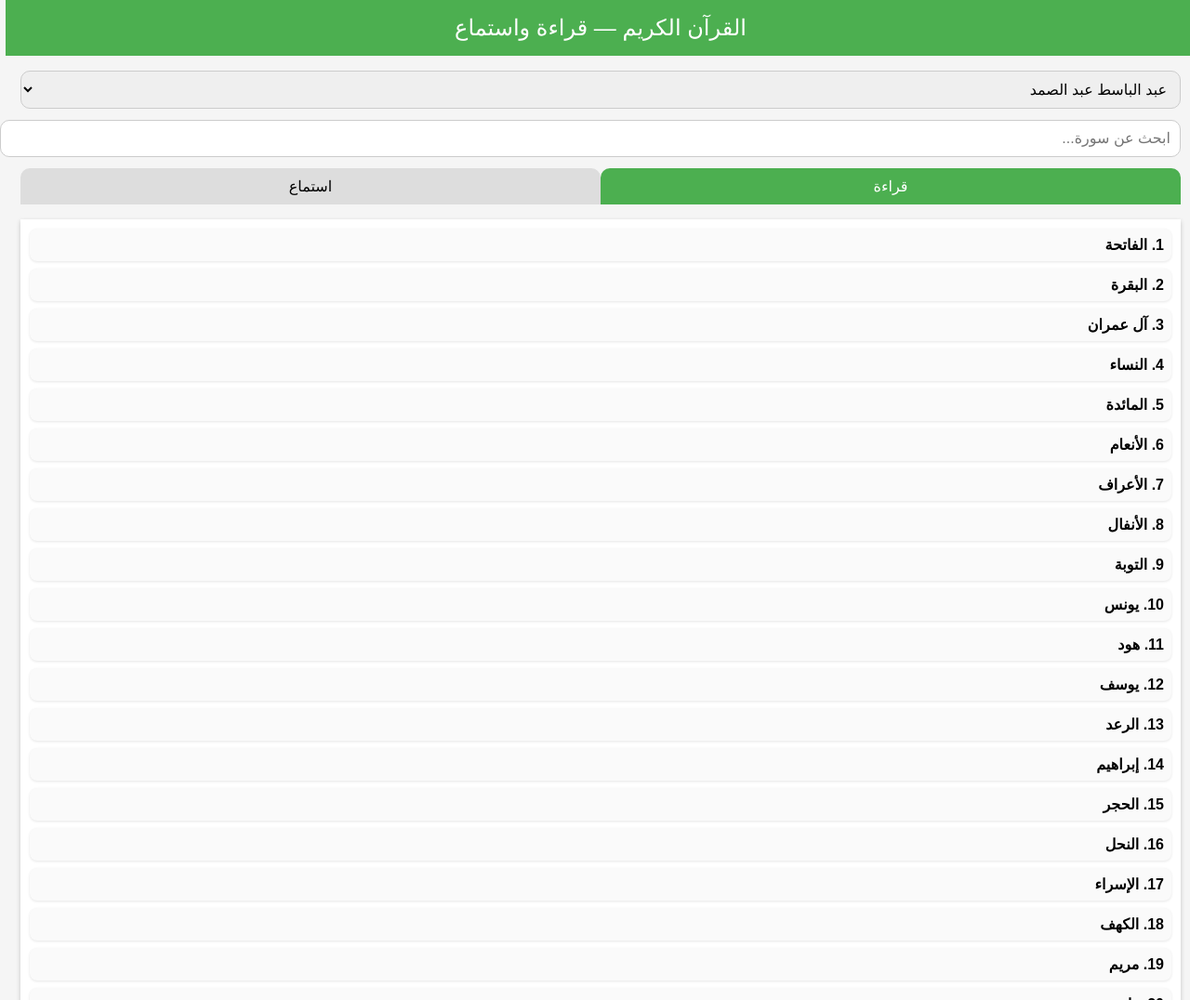
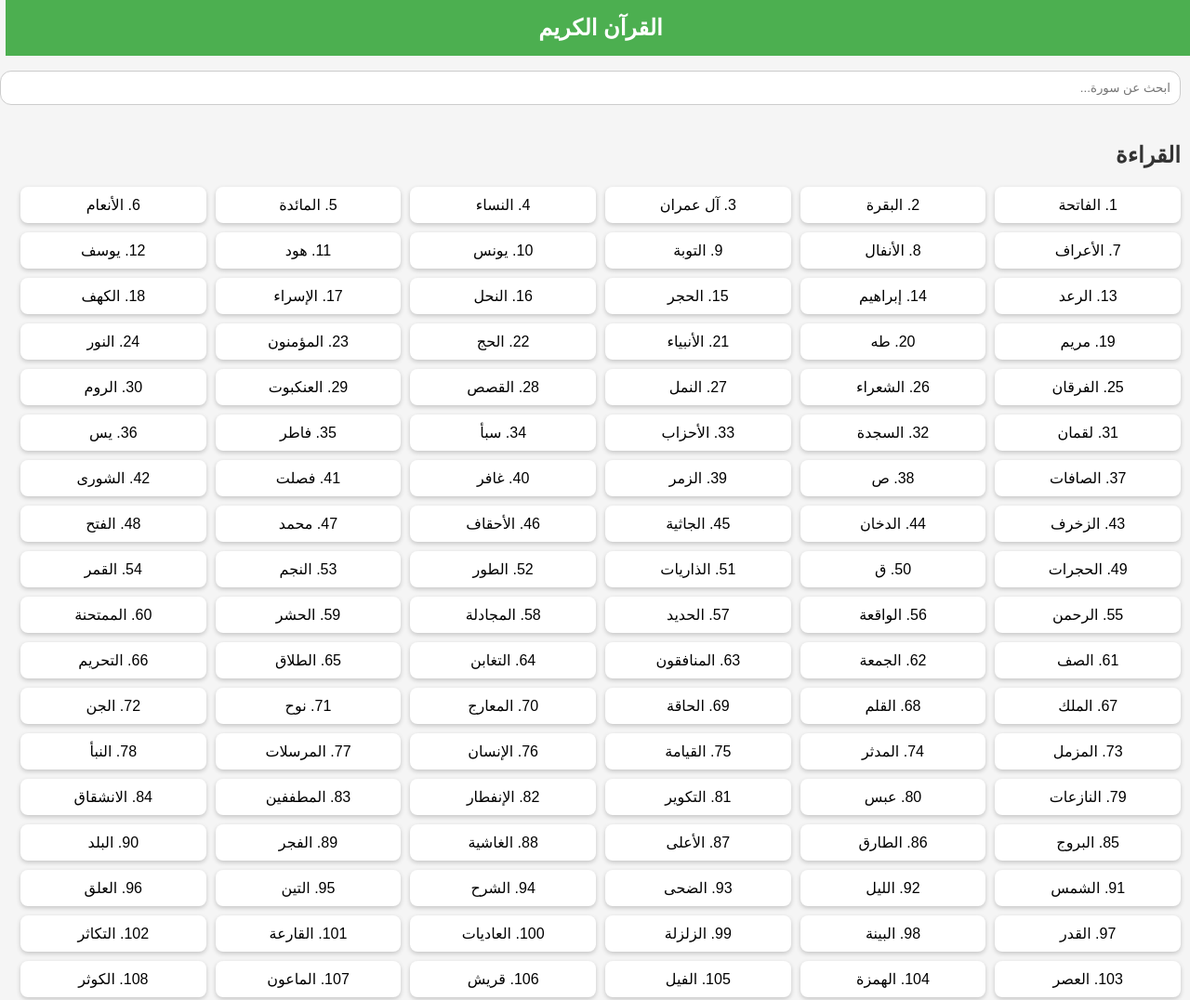
Before and after one commit to YazeedHawarneh/holyq-quran11, a plain HTML site: page index.html in a window 1280 px wide. Shown: the top 1076 px of the page at 93% size. Drawn offline with Linux system fonts and the light colour scheme.

Commit message:
Update index.html

```diff
--- a/index.html
+++ b/index.html
@@ -3,55 +3,69 @@
 <head>
     <meta charset="UTF-8">
     <meta name="viewport" content="width=device-width, initial-scale=1.0">
-<title>القرآن الكريم — قراءة واستماع</title>
+    <title>القرآن الكريم</title>
     <style>
-  body { font-family: 'Arial', sans-serif; background: #f5f5f5; margin:0; padding:0; direction: rtl; }
-  header { background:#4CAF50; color:white; text-align:center; padding:16px; font-size:24px; }
-  .container { padding:16px; }
-  select, input { width:100%; padding:10px; margin-bottom:12px; font-size:16px; border-radius:10px; border:1px solid #ccc; }
-  .tabs { display:flex; margin-bottom:16px; }
-  .tab { flex:1; text-align:center; padding:10px; cursor:pointer; background:#ddd; border-radius:10px 10px 0 0; }
-  .tab.active { background:#4CAF50; color:white; }
-  .section { display:none; background:white; border-radius:0 0 10px 10px; padding:10px; box-shadow:0 2px 5px rgba(0,0,0,0.2); }
-  .section.active { display:block; }
-  .surah-card { display:flex; justify-content:space-between; align-items:center; padding:8px; margin-bottom:8px; background:#fafafa; border-radius:8px; box-shadow:0 1px 3px rgba(0,0,0,0.1); }
-  .surah-title { font-weight:bold; }
-  audio { width:200px; }
+        body {
+            font-family: 'Arial', sans-serif;
+            direction: rtl;
+            background-color: #f5f5f5;
+            margin: 0;
+            padding: 0;
+        }
+        header {
+            background-color: #4CAF50;
+            color: white;
+            text-align: center;
+            padding: 16px;
+            font-size: 24px;
+            font-weight: bold;
+        }
+        .container {
+            padding: 16px;
+        }
+        h2 {
+            margin-top: 24px;
+            color: #333;
+        }
+        .surah-list, .audio-list {
+            display: flex;
+            flex-wrap: wrap;
+            gap: 10px;
+        }
+        .surah-item, .audio-item {
+            background-color: white;
+            padding: 10px 14px;
+            border-radius: 8px;
+            box-shadow: 0 2px 5px rgba(0,0,0,0.2);
+            cursor: pointer;
+            flex: 1 1 150px;
+            text-align: center;
+        }
+        .audio-item audio {
+            width: 100%;
+            margin-top: 5px;
+        }
+        #search {
+            width: 100%;
+            padding: 10px;
+            margin-bottom: 16px;
+            border-radius: 12px;
+            border: 1px solid #ccc;
+        }
     </style>
 </head>
 <body>
 
-<header>القرآن الكريم — قراءة واستماع</header>
+<header>القرآن الكريم</header>
+
 <div class="container">
+    <input type="text" id="search" placeholder="ابحث عن سورة...">
 
-  <!-- اختيار القارئ -->
-  <select id="reciter">
-    <option value="abdulbasit">عبد الباسط عبد الصمد</option>
-    <option value="minshawi">محمد صديق المنشاوي</option>
-    <option value="alafasy">مشاري العفاسي</option>
-    <option value="husary">الحصري</option>
-    <option value="maher">ماهر المعيقلي</option>
-    <option value="sudais">السديس</option>
-    <option value="shuraym">الشيخ الشريم</option>
-    <option value="ajmi">أحمد العجمي</option>
-    <option value="rifai">ياسر الدوسري</option>
-    <option value="jibreel">عبد الرحمن الجبرين</option>
-  </select>
+    <h2>القراءة</h2>
+    <div class="surah-list" id="surah-list"></div>
 
-  <!-- شريط البحث -->
-  <input id="search" type="text" placeholder="ابحث عن سورة..." />
-
-  <!-- Tabs -->
-  <div class="tabs">
-    <div class="tab active" data-target="read">قراءة</div>
-    <div class="tab" data-target="listen">استماع</div>
-  </div>
-
-  <!-- قسم القراءة -->
-  <div id="read" class="section active"></div>
-
-  <!-- قسم الاستماع -->
-  <div id="listen" class="section"></div>
+    <h2>الاستماع</h2>
+    <div class="audio-list" id="audio-list"></div>
 </div>
 
 <script>
@@ -65,78 +79,43 @@ const surahNames = [
 "الحديد","المجادلة","الحشر","الممتحنة","الصف","الجمعة","المنافقون","التغابن",
 "الطلاق","التحريم","الملك","القلم","الحاقة","المعارج","نوح","الجن","المزمل",
 "المدثر","القيامة","الإنسان","المرسلات","النبأ","النازعات","عبس","التكوير",
-  "الإنفطار","المطففين","الإنشقاق","البروج","الطارق","الأعلى","الغاشية","الفجر",
+"الإنفطار","المطففين","الانشقاق","البروج","الطارق","الأعلى","الغاشية","الفجر",
 "البلد","الشمس","الليل","الضحى","الشرح","التين","العلق","القدر","البينة","الزلزلة",
 "العاديات","القارعة","التكاثر","العصر","الهمزة","الفيل","قريش","الماعون",
 "الكوثر","الكافرون","النصر","المسد","الإخلاص","الفلق","الناس"
 ];
 
-const reciters = {
-  abdulbasit:"https://everyayah.com/data/Abdul_Basit_Murattal_64kbps/",
-  minshawi:"https://everyayah.com/data/Al_Minshawi_128kbps/",
-  alafasy:"https://everyayah.com/data/Alafasy_64kbps/",
-  husary:"https://everyayah.com/data/Husary_128kbps/",
-  maher:"https://everyayah.com/data/Maher_AlMuaiqly_64kbps/",
-  sudais:"https://everyayah.com/data/Abdurrahmaan_As-Sudais_192kbps/",
-  shuraym:"https://everyayah.com/data/Saud_Al-Shuraim_128kbps/",
-  ajmi:"https://everyayah.com/data/Ahmed_Ajmi_64kbps/",
-  rifai:"https://everyayah.com/data/Yasser_Ad-Dosari_192kbps/",
-  jibreel:"https://everyayah.com/data/Jibreel_128kbps/"
-};
+// عرض قائمة السور للقراءة
+const surahListDiv = document.getElementById("surah-list");
+const audioListDiv = document.getElementById("audio-list");
+const searchInput = document.getElementById("search");
 
-const readDiv = document.getElementById("read");
-const listenDiv = document.getElementById("listen");
-const reciterSelect = document.getElementById("reciter");
-const searchBar = document.getElementById("search");
-const tabs = document.querySelectorAll(".tab");
+function renderLists(query = "") {
+    surahListDiv.innerHTML = "";
+    audioListDiv.innerHTML = "";
+    surahNames.forEach((surah, index) => {
+        if (surah.includes(query)) {
+            // القراءة
+            const surahItem = document.createElement("div");
+            surahItem.className = "surah-item";
+            surahItem.innerText = `${index+1}. ${surah}`;
+            surahListDiv.appendChild(surahItem);
 
-function renderSections(query="") {
-  readDiv.innerHTML = "";
-  listenDiv.innerHTML = "";
-  const reciter = reciterSelect.value;
-
-  surahNames.forEach((name, index) => {
-    if(name.includes(query)){
-      const number = index+1;
-
-      // قراءة
-      const readCard = document.createElement("div");
-      readCard.className = "surah-card";
-      const readTitle = document.createElement("span");
-      readTitle.className = "surah-title";
-      readTitle.innerText = `${number}. ${name}`;
-      readCard.appendChild(readTitle);
-      readDiv.appendChild(readCard);
-
-      // استماع
-      const listenCard = document.createElement("div");
-      listenCard.className = "surah-card";
-      const listenTitle = document.createElement("span");
-      listenTitle.className = "surah-title";
-      listenTitle.innerText = `${number}. ${name}`;
-      const audio = document.createElement("audio");
-      audio.controls = true;
-      audio.src = reciters[reciter] + String(number).padStart(3,'0') + ".mp3";
-      listenCard.appendChild(listenTitle);
-      listenCard.appendChild(audio);
-      listenDiv.appendChild(listenCard);
+            // الاستماع
+            const audioItem = document.createElement("div");
+            audioItem.className = "audio-item";
+            const audioEl = document.createElement("audio");
+            audioEl.controls = true;
+            audioEl.src = `audio/${String(index+1).padStart(3,'0')}.mp3`;
+            audioItem.appendChild(document.createTextNode(`${index+1}. ${surah}`));
+            audioItem.appendChild(audioEl);
+            audioListDiv.appendChild(audioItem);
         }
     });
 }
 
-reciterSelect.addEventListener("change", ()=>renderSections(searchBar.value));
-searchBar.addEventListener("input", ()=>renderSections(searchBar.value));
-
-tabs.forEach(tab=>{
-  tab.addEventListener("click", ()=>{
-    tabs.forEach(t=>t.classList.remove("active"));
-    tab.classList.add("active");
-    document.querySelectorAll(".section").forEach(s=>s.classList.remove("active"));
-    document.getElementById(tab.dataset.target).classList.add("active");
-  });
-});
-
-window.onload = ()=>renderSections();
+searchInput.addEventListener("input", () => renderLists(searchInput.value));
+window.onload = () => renderLists();
 </script>
 
 </body>
```
Lines whose indentation alone changed are shown as unchanged.
